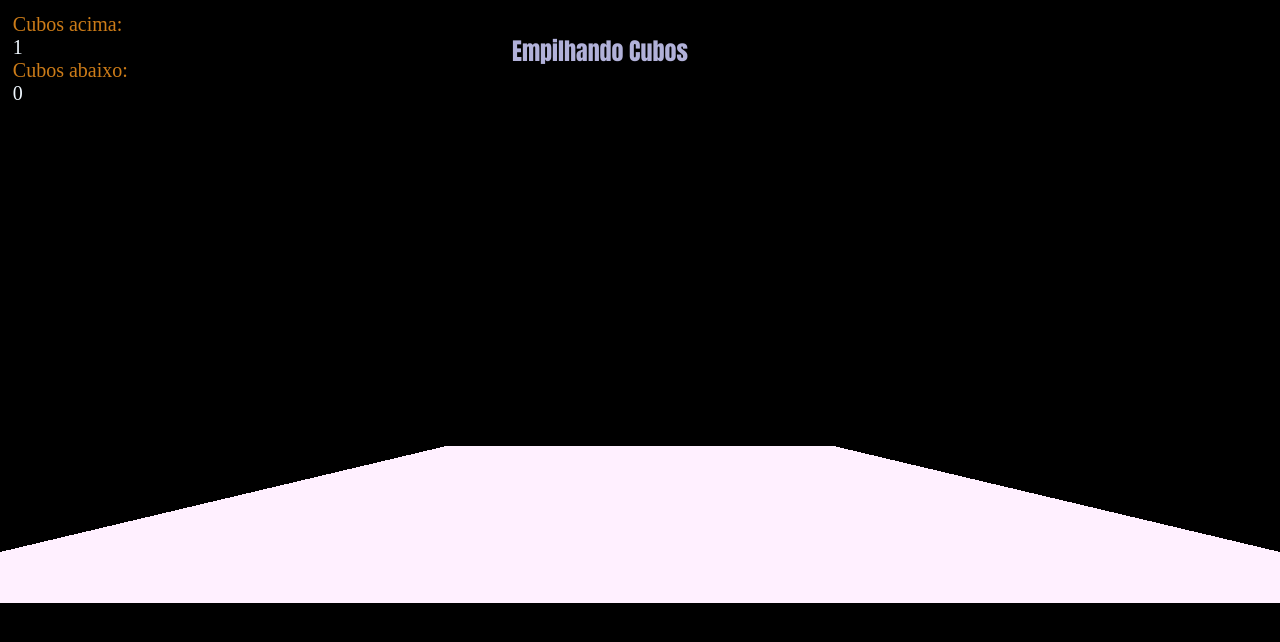
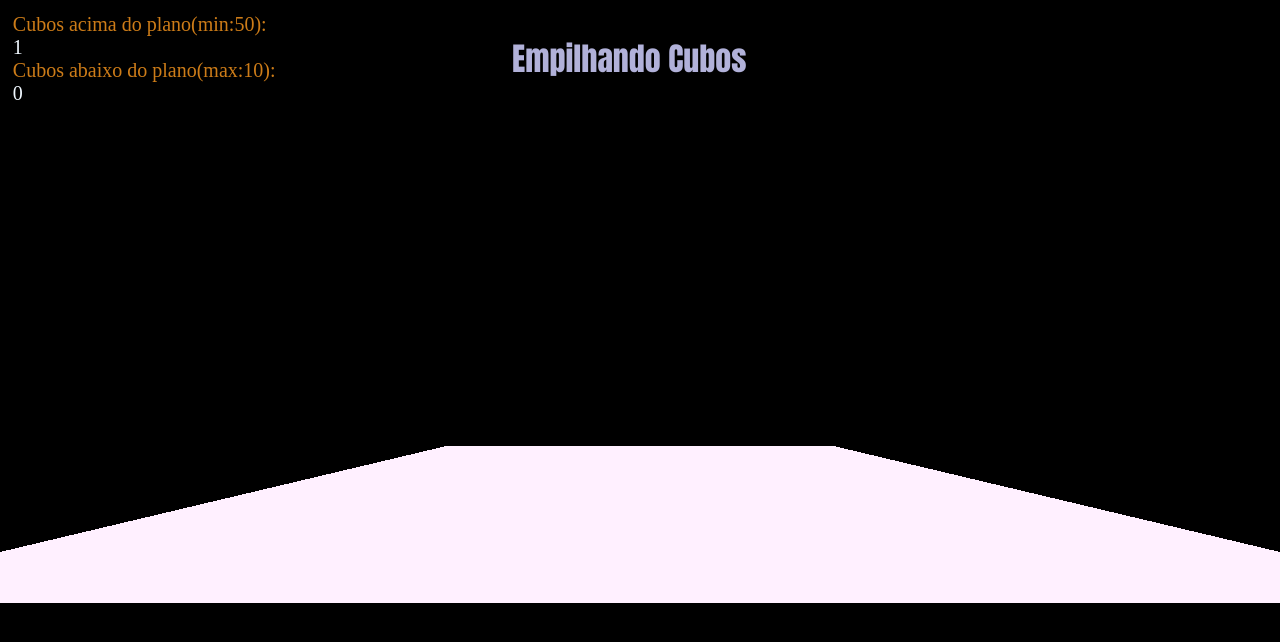
Before and after one commit to Wendel09Manfrs/JogoCannan, a plain HTML site: page index.html in a window 1280 px wide. Drawn offline with Linux system fonts and the light colour scheme.

Commit message:
adicionando objetivos

```diff
--- a/game.js
+++ b/game.js
@@ -93,7 +93,6 @@ let cubosAbaixo = 0;
 let loss = document.getElementById('loss')
 let win = document.getElementById('win')
 
-let cubosContados = new Set();
 // Função de animação para atualizar a física e renderizar a cena
 function animate() {
   requestAnimationFrame(animate)
@@ -104,6 +103,9 @@ function animate() {
     cubo.position.copy(cuboBody.position)
     cubo.quaternion.copy(cuboBody.quaternion)
     const posY = cuboBody.position.y;
+
+   if(posY<10){
+
     if (posY > 0) {
        cubosAcima++;
         qtdAcima.innerHTML=  cubosAcima;
@@ -111,7 +113,7 @@ function animate() {
         cubosAbaixo++;
         qtdAbaixo.innerHTML= cubosAbaixo;
     }
-    cubosContados.add(cubo);
+  }
 
   })
   let ac = parseInt(qtdAcima.innerHTML)
@@ -137,9 +139,9 @@ function animate() {
       camera.lookAt(0, ycam, 0)
       caindo = false
     } }
-  if (ab > 11&& ac<51 ) {
+  if (ab > 10&& ac<50 ) {
   loss.style.display = 'flex'}
-  else if(ab<11&&ac>51){
+  else if(ab<=10&&ac>=50){
   win.style.display = 'flex'}
   renderer.render(scene, camera)
 }
--- a/index.html
+++ b/index.html
@@ -12,10 +12,10 @@
   <script src="js/three.min.js"></script>
   <script src="js/cannon.min.js"></script>
   <div id="emcima">
-    <label style=" color: #cd7c18;" for="cubosEmb">Cubos acima:</label>
+    <label style=" color: #cd7c18;" for="cubosEmb">Cubos acima do plano(min:50):</label>
     <span id="cubosEmb">0</span>
 
-    <label style=" color: #cd7c18;" for="cubosEmc">Cubos abaixo:</label>
+    <label style=" color: #cd7c18;" for="cubosEmc">Cubos abaixo do plano(max:10):</label>
     <span id="cubosEmc">0</span>
   </div>
 
@@ -33,7 +33,7 @@
   </div>
 
   <div id="titulo">
-    <h2 style="color: rgb(177, 177, 217);">Empilhando Cubos</h2>
+    <h1 style="color: rgb(177, 177, 217);">Empilhando Cubos</h1>
 
   </div>
 
```
